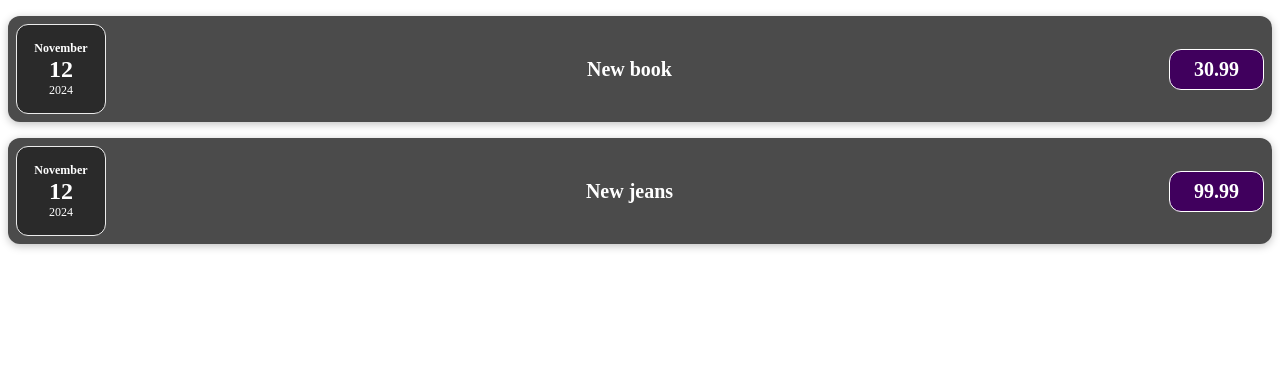
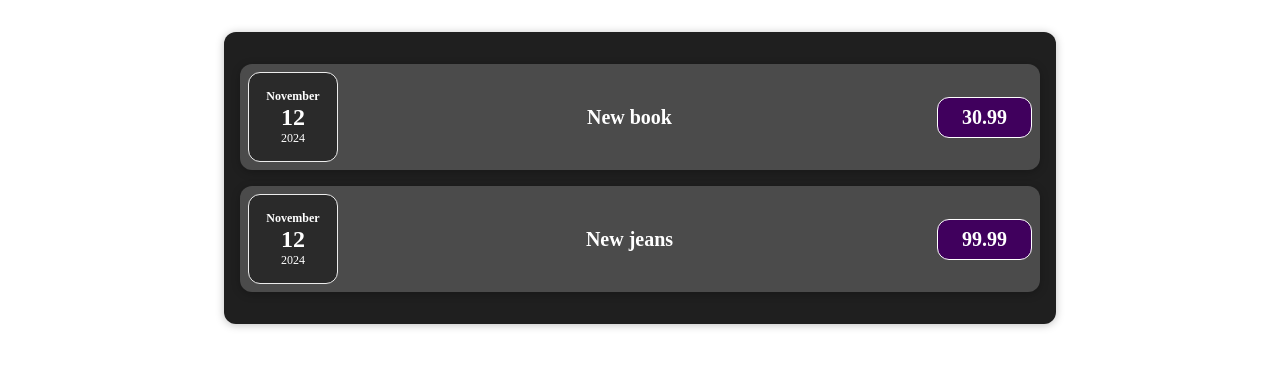
Before and after one commit to EgertL123/expenses, a React (Vite) app: page / in a window 1280 px wide. Shown: the top 368 px of the page. Built offline with nearby package versions, Linux system fonts and the light colour scheme.

Commit message:
Ümbritseva komponendi loomine ja kujundamine (yl 2)

```diff
--- a/src/App.jsx
+++ b/src/App.jsx
@@ -1,5 +1,6 @@
 import React from 'react';
 import ExpenseItem from './components/ExpenseItem';
+import './components/Expenses.css'
 
 const App = () => {
   const expenses = [
@@ -15,7 +16,7 @@
   }
 ]
   return (
-    <div classname="App">
+    <div className="expenses">
       <ExpenseItem data={expenses[0]}/>
       <ExpenseItem data={expenses[1]}/>
     </div>
--- /dev/null
+++ b/src/components/Expenses.css
@@ -0,0 +1,9 @@
+.expenses {
+    padding: 1rem;
+    background-color: rgb(31, 31, 31);
+    margin: 2rem auto;
+    width: 50rem;
+    max-width: 95%;
+    border-radius: 12px;
+    box-shadow: 0 1px 8px rgba(0, 0, 0, 0.25);
+}
```
